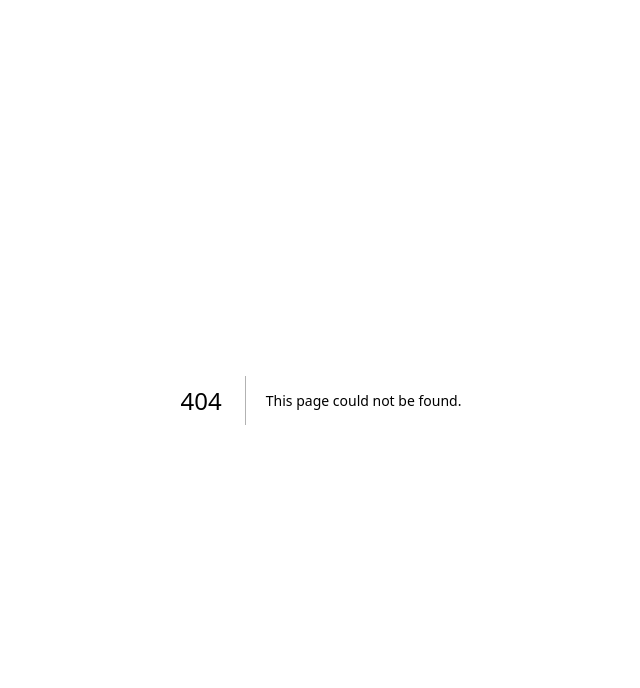
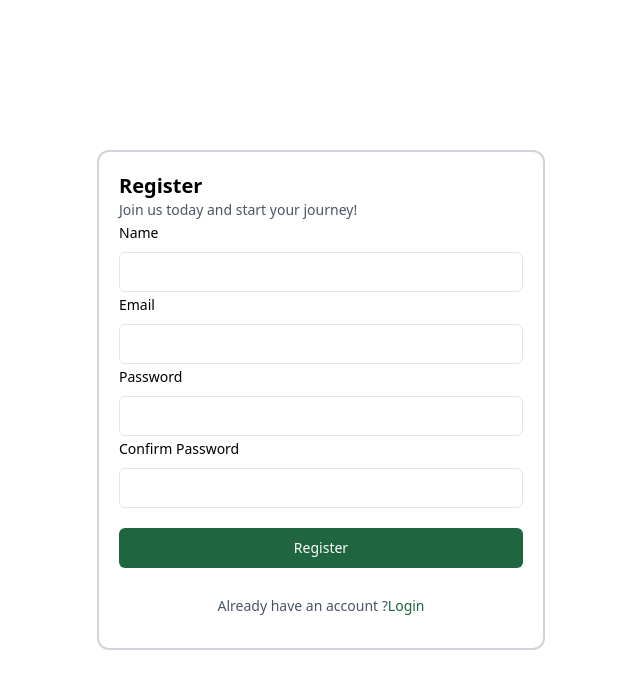
Before and after one commit to rifat-sarker/MediStore-Client, a Next.js app: page /register in a window 1280 px wide. Before the commit this address had no page. Shown: the top 688 px of the page, without its empty margins (319-959 px from the left). Built offline with nearby package versions, Linux system fonts and the light colour scheme.

Commit message:
register form added

```diff
--- /dev/null
+++ b/src/app/register/page.tsx
@@ -0,0 +1,11 @@
+import RegisterForm from "@/components/modules/auth/Register/RegisterForm";
+
+const RegisterPage = () => {
+  return (
+    <div className="h-screen w-screen flex items-center justify-center">
+      <RegisterForm />
+    </div>
+  );
+};
+
+export default RegisterPage;
--- /dev/null
+++ b/src/components/modules/auth/Register/RegisterForm.tsx
@@ -0,0 +1,124 @@
+"use client";
+
+import { Button } from "@/components/ui/button";
+import {
+  Form,
+  FormControl,
+  FormField,
+  FormItem,
+  FormLabel,
+  FormMessage,
+} from "@/components/ui/form";
+import { Input } from "@/components/ui/input";
+import { zodResolver } from "@hookform/resolvers/zod";
+import { FieldValues, SubmitHandler, useForm } from "react-hook-form";
+import { registrationSchema } from "./registerValidaiton";
+import Link from "next/link";
+
+
+const RegisterForm = () => {
+  const form = useForm({
+    resolver: zodResolver(registrationSchema),
+  });
+
+  const {
+    formState: { isSubmitting },
+  } = form;
+  const password = form.watch("password");
+  const passwordConfirm = form.watch("passwordConfirm");
+
+  console.log(password, passwordConfirm);
+  const onSubmit: SubmitHandler<FieldValues> = async (data) => {
+    console.log(data);
+  };
+
+  return (
+    <div className="border-2 border-gray-300 rounded-xl flex-grow max-w-md w-full p-5">
+      <div className="flex items-center space-x-4 ">
+        <div>
+          <h1 className="text-xl font-semibold">Register</h1>
+          <p className="font-extralight text-sm text-gray-600">
+            Join us today and start your journey!
+          </p>
+        </div>
+      </div>
+      <Form {...form}>
+        <form onSubmit={form.handleSubmit(onSubmit)}>
+          <FormField
+            control={form.control}
+            name="name"
+            render={({ field }) => (
+              <FormItem>
+                <FormLabel>Name</FormLabel>
+                <FormControl>
+                  <Input type="text" {...field} value={field.value || ""} />
+                </FormControl>
+                <FormMessage />
+              </FormItem>
+            )}
+          />
+          <FormField
+            control={form.control}
+            name="email"
+            render={({ field }) => (
+              <FormItem>
+                <FormLabel>Email</FormLabel>
+                <FormControl>
+                  <Input type="email" {...field} value={field.value || ""} />
+                </FormControl>
+                <FormMessage />
+              </FormItem>
+            )}
+          />
+          <FormField
+            control={form.control}
+            name="password"
+            render={({ field }) => (
+              <FormItem>
+                <FormLabel>Password</FormLabel>
+                <FormControl>
+                  <Input type="password" {...field} value={field.value || ""} />
+                </FormControl>
+                <FormMessage />
+              </FormItem>
+            )}
+          />
+
+          <FormField
+            control={form.control}
+            name="passwordConfirm"
+            render={({ field }) => (
+              <FormItem>
+                <FormLabel>Confirm Password</FormLabel>
+                <FormControl>
+                  <Input type="password" {...field} value={field.value || ""} />
+                </FormControl>
+                {passwordConfirm && password !== passwordConfirm ? (
+                  <FormMessage> Passwords do not match</FormMessage>
+                ) : (
+                  <FormMessage />
+                )}
+              </FormItem>
+            )}
+          />
+          <Button
+            // disabled={passwordConfirm && password !== passwordConfirm ? true : false}
+            disabled={!passwordConfirm && password !== passwordConfirm}
+            className="my-4 w-full mt-5 "
+            type="submit"
+          >
+            {isSubmitting ? "Registering..." : "Register"}
+          </Button>
+        </form>
+      </Form>
+      <p className="text-sm text-gray-600 text-center my-3">
+        Already have an account ?
+        <Link href="/login" className="text-primary">
+          Login
+        </Link>
+      </p>
+    </div>
+  );
+};
+
+export default RegisterForm;
--- /dev/null
+++ b/src/components/modules/auth/Register/registerValidaiton.ts
@@ -0,0 +1,17 @@
+import { z } from "zod";
+
+export const registrationSchema = z.object({
+  name: z
+    .string({ required_error: "Name is required" })
+    .min(2, "Name must be between 2 and 50 characters")
+    .max(50, "Name must be between 2 and 50 characters"),
+  email: z
+    .string({ required_error: "Email is required" })
+    .email("Invalid email address"),
+  password: z
+    .string({ required_error: "Password is required" })
+    .min(8, "Password must be at least 8 characters"),
+  passwordConfirm: z
+    .string({ required_error: "Password Confirmation is required" })
+    .min(1),
+});
```
